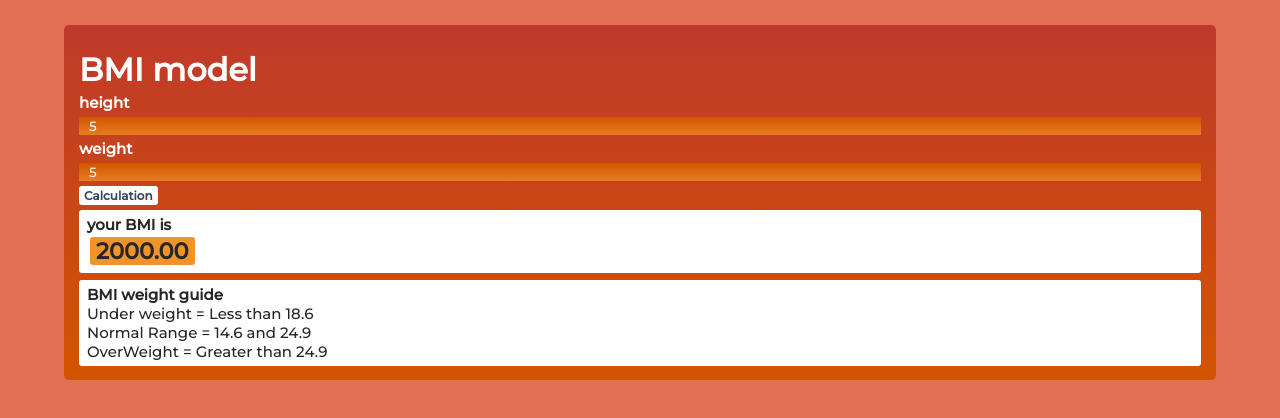
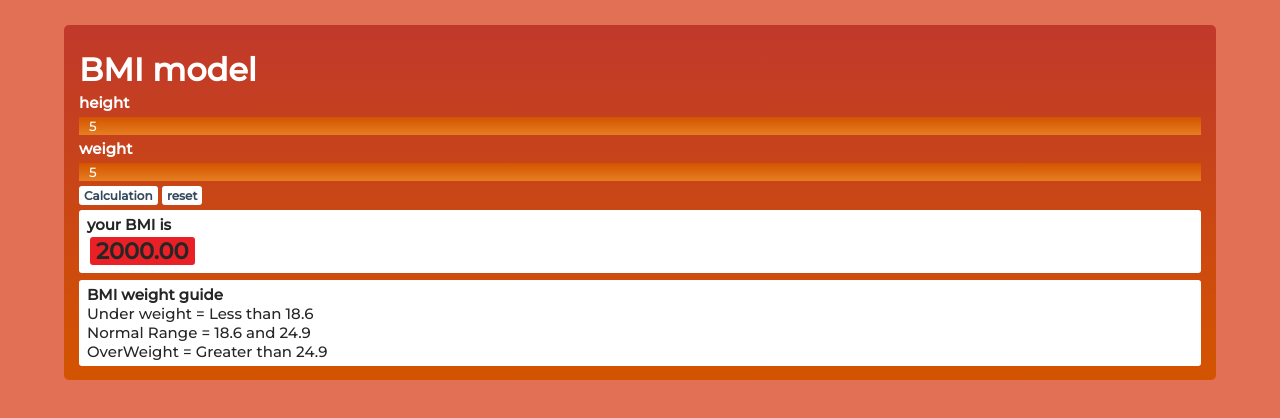
Before and after one commit to tamal212/DOM, a plain HTML site: page model/M.html in a window 1280 px wide. Both pictures are taken after typing "5", "5" into the empty fields and a click on the button "Calculation". Drawn offline with Linux system fonts and the light colour scheme; a web font is replaced by a local one.

Commit message:
calculation

```diff
--- a/model/M.css
+++ b/model/M.css
@@ -68,3 +68,14 @@ color: #262626;
 }
 .result{
 display: none;}
+button{
+   cursor: pointer;
+  margin: 5px 19px;
+  background: #fff;
+  border: none;
+  color: #34495e;
+  padding: 2px 5px;
+  border-radius: 3px;
+  font-size: 12px;
+  font-weight: 600;
+}
--- a/model/M.html
+++ b/model/M.html
@@ -23,6 +23,7 @@
       <label for="weight">weight</label>
       <input type="number" id="weight" placeholder="weight in KG">
       <button type="submit" id="button">Calculation</button>
+      <button type="button" id="button2" onclick="reset()">reset</button>
     </form>
     <div class="result">
       <h4>your BMI is</h4>
@@ -31,10 +32,11 @@
     <div class="info">
       <h4>BMI weight guide</h4>
       <p>Under weight = Less than 18.6</p>
-      <p>Normal Range = 14.6 and 24.9</p>
+      <p>Normal Range = 18.6 and 24.9</p>
       <p>OverWeight = Greater than 24.9</p>
     </div>
   </div>
+
 
 
 
--- a/model/M.js
+++ b/model/M.js
@@ -3,6 +3,9 @@ let weight = document.getElementById('weight');
 let button = document.getElementById('button');
 let score = document.getElementById('score');
 let result = document.querySelector('.result');
+
+
+
 
 button.addEventListener('click', function () {
   let storedHeight =parseFloat( height.value);
@@ -10,15 +13,31 @@ button.addEventListener('click', function () {
   storedHeight = storedHeight / 100;
   let sqrHeight = storedHeight * storedHeight;
   let bmi = storedWeight / sqrHeight;
-
-  score.textContent = bmi.toFixed(2);
+  '#EA2027';
+score.textContent = bmi.toFixed(2);
   result.style.display = 'block';
-})
 
 
 
+  if (score.textContent < 18.6) {
+  score.style.backgroundColor = '#FFC312';
+  } else if  (score.textContent <24.9) {
+  score.style.backgroundColor = '#009432';
+  } else { score.style.backgroundColor = '#EA2027'; }}
+
+
+);
+
 
 let form = document.getElementById('form');
-form.addEventListener('submit', function (e) {
-  e.preventDefault();
+form.addEventListener('submit', function (a) {
+  a.preventDefault();
+
 });
+
+
+function reset() {
+  height.value = '';
+  weight.value = '';
+  result.style.display = 'none';
+}
```
